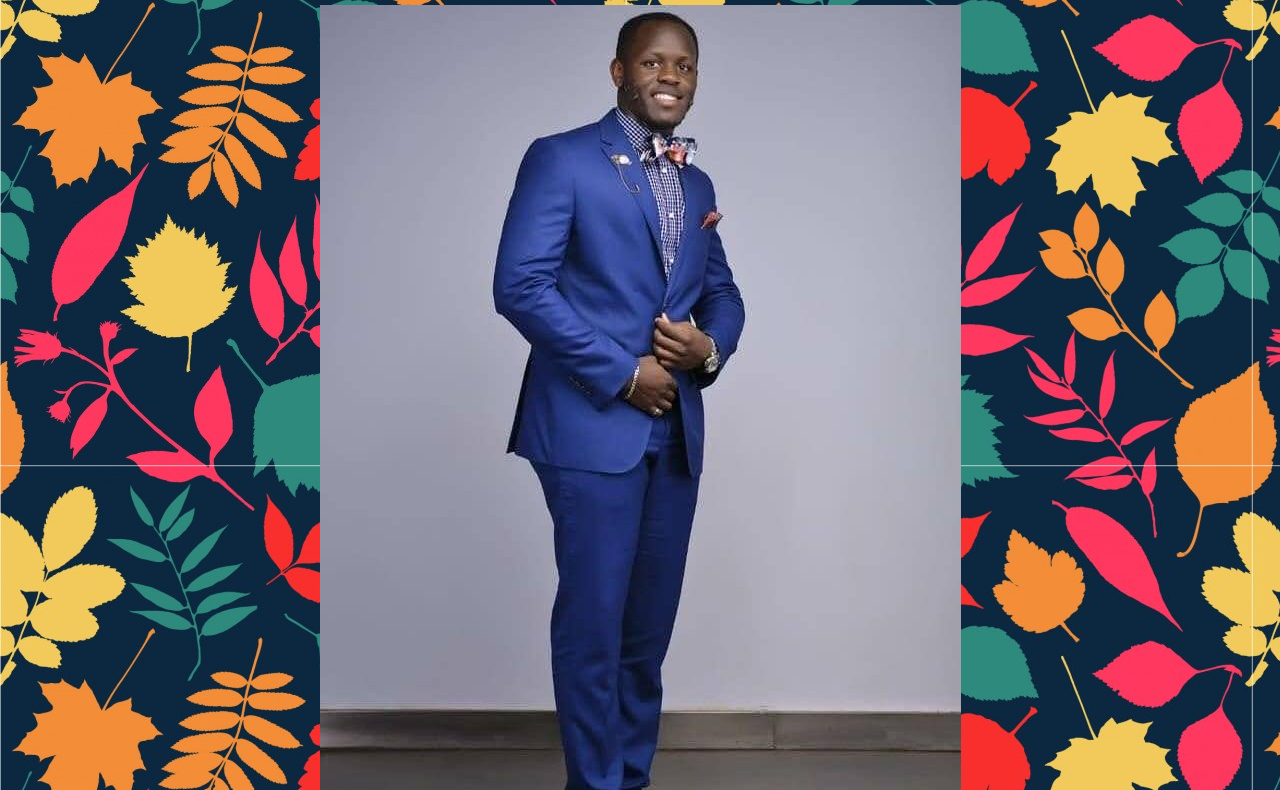
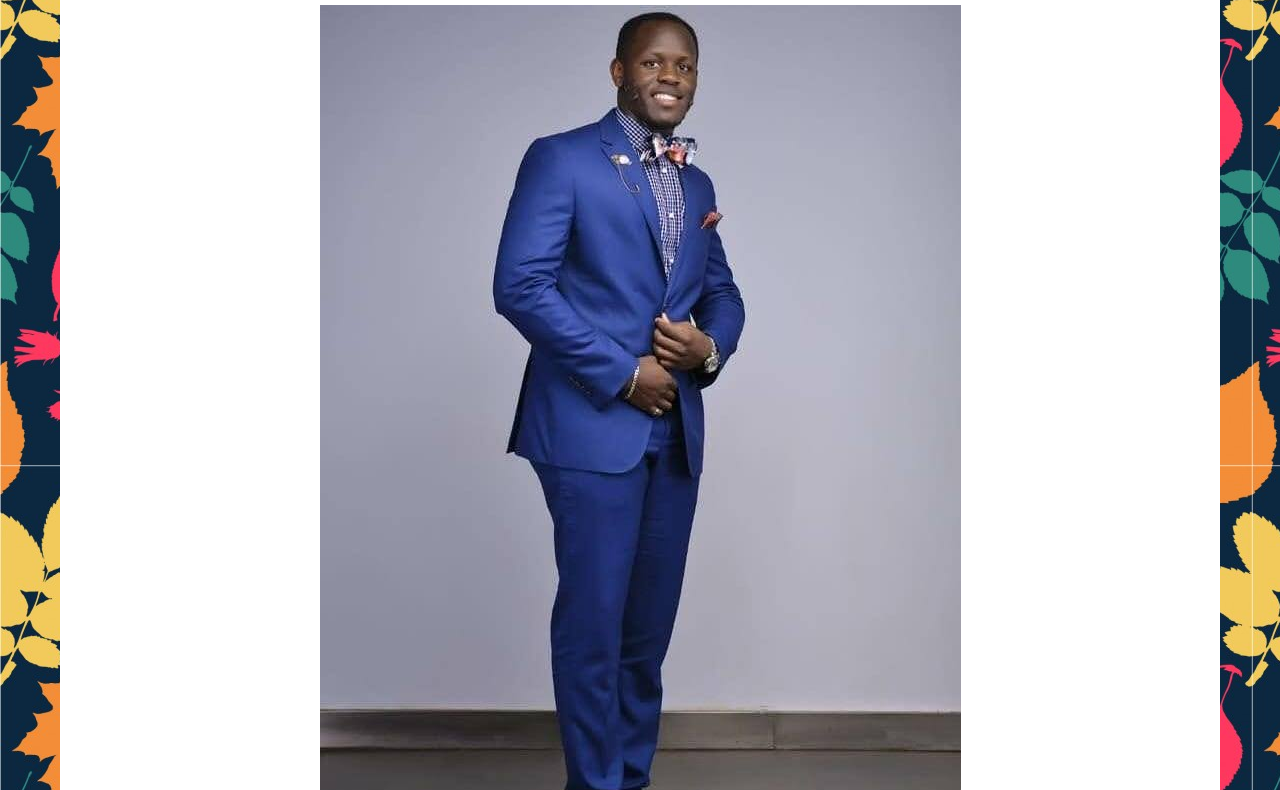
Before and after one commit to nyamzy/programming-portfolio, a plain HTML site: page index.html in a window 1280 px wide. Shown: the part 160-950 px from the top of the page. Drawn offline with Linux system fonts and the light colour scheme.

Commit message:
edited background color of header

```diff
--- a/css/styles.css
+++ b/css/styles.css
@@ -14,6 +14,9 @@ img {
 body {
   background-image: url("../img/autumn.jpg");
 }
+.header {
+  background: white;
+}
 .me{
   color: maroon;
   background-color: pink;
--- a/index.html
+++ b/index.html
@@ -5,10 +5,12 @@
     <title>John's Portfolio</title>
   </head>
   <body>
-    <h1>John Nyamweya</h1>
-    <h2>This is my Portfolio</h2>
-    <img src="img/John.jpg" alt="Image of John">
-    <div class="me">
+    <div class="header">
+      <h1>John Nyamweya</h1>
+      <h2>This is my Portfolio</h2>
+      <img src="img/John.jpg" alt="Image of John">
+      <div class="me">
+      </div>
       <h3>About Me</h3>
       <p>My name is John Nyamweya, a student at Moringa School. Below is a brief description of my background:</p>
       <ol>
```
